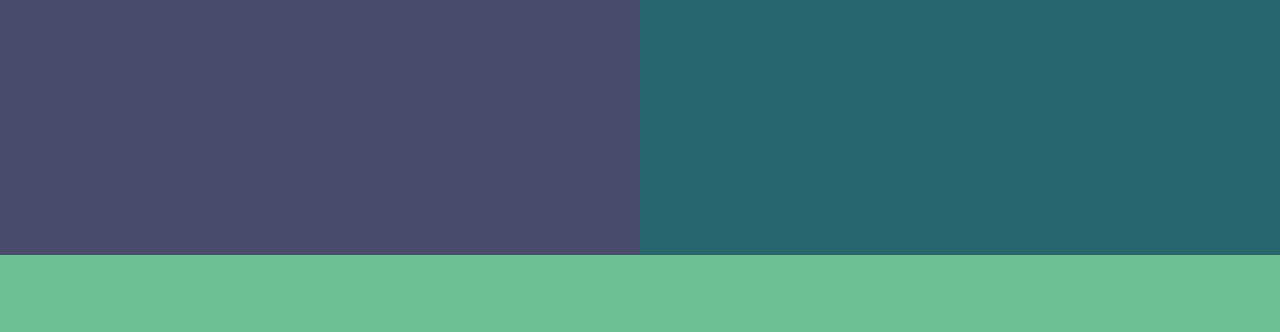
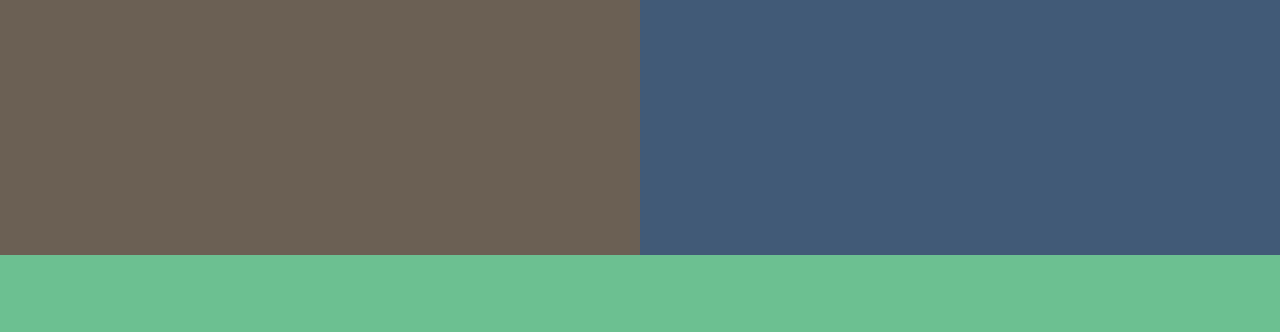
Before and after one commit to alexismtaylor/alexismtaylor.github.io, a plain HTML site: page about.html in a window 1280 px wide. Shown: the part 89-421 px from the top of the page. Drawn offline with Linux system fonts and the light colour scheme.

Commit message:
aboutedit

```diff
--- a/about.html
+++ b/about.html
@@ -24,14 +24,14 @@
 				width:50%;
 				height:100%;
 				float:left;
-				background:#484D6D;
+				background:#6B6054;
 			}
 			.tempRight
 			{
 				width:50%;
 				height:100%;
 				float:right;
-				background:#28666E;
+				background:#415A77;
 			}
 		</style>
 	</head>
```
